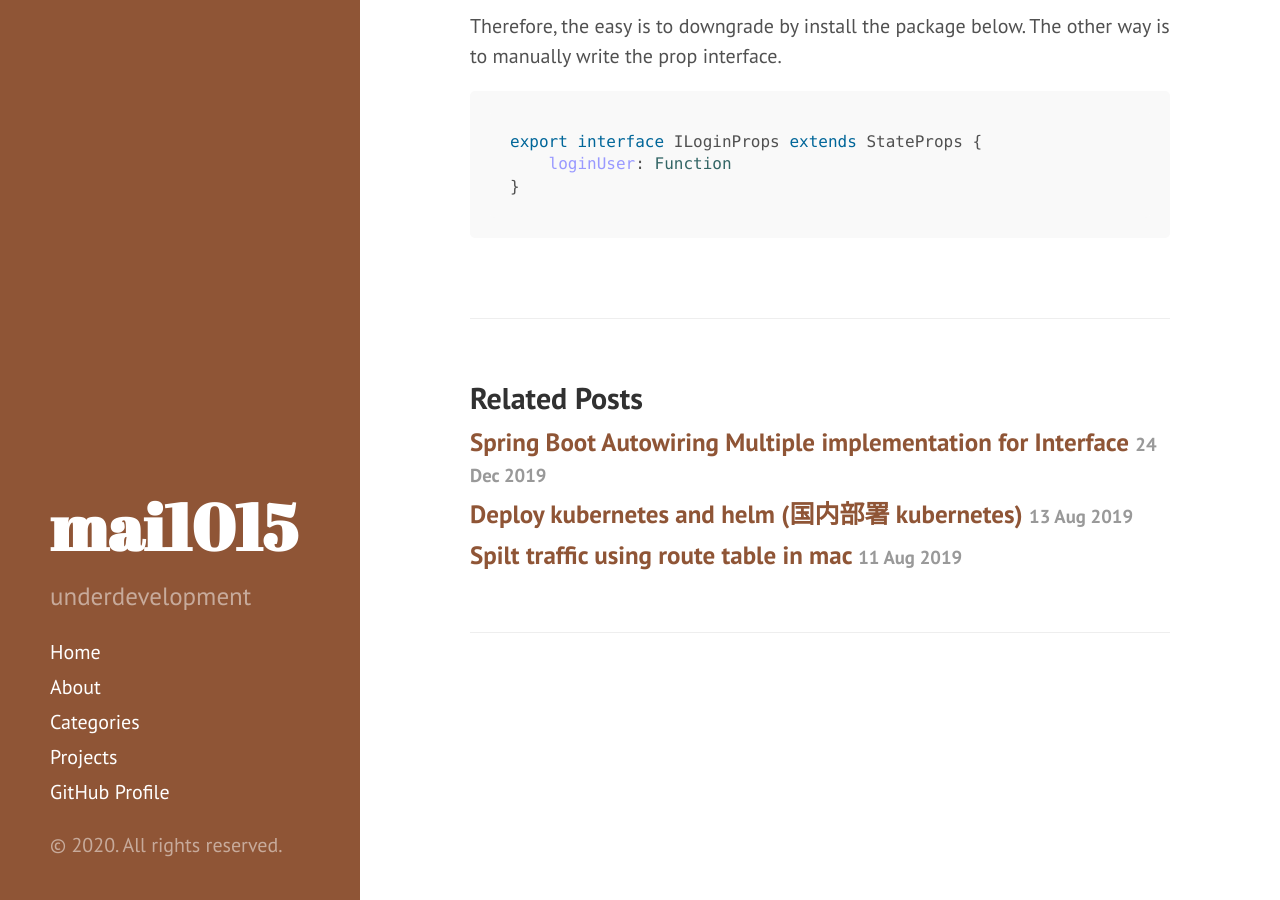
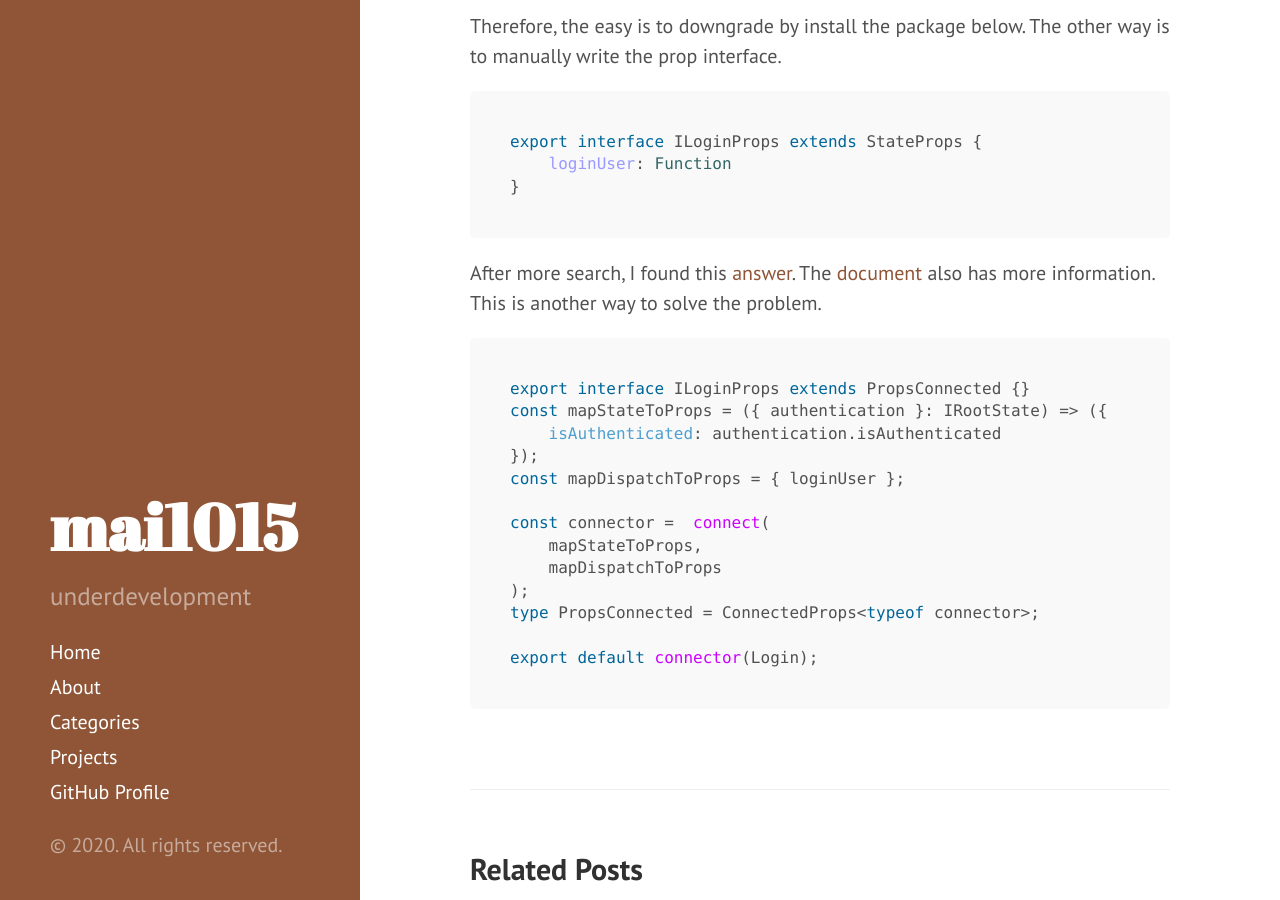
Before and after one commit to mai1015/mai1015.github.io, a Jekyll site: the page built from _posts/2020-05-05-react-redux-ts2345.md, in a window 1280 px wide and 900 px high, scrolled down 1347 px. Built offline with Jekyll 4.4.1, drawn with Linux system fonts in a browser that asks for light colours; comment, search, counter and statistics services are not loaded.

Commit message:
add method

````diff
--- a/_posts/2020-05-05-react-redux-ts2345.md
+++ b/_posts/2020-05-05-react-redux-ts2345.md
@@ -51,3 +51,21 @@ export interface ILoginProps extends StateProps {
     loginUser: Function
 }
 ```
+
+After more search, I found this [answer](https://stackoverflow.com/questions/58939260/incompatible-props-void-not-assignable-to-thunkaction). The [document](https://react-redux.js.org/using-react-redux/static-typing#typing-the-connect-higher-order-component) also has more information.
+This is another way to solve the problem.
+```ts
+export interface ILoginProps extends PropsConnected {}
+const mapStateToProps = ({ authentication }: IRootState) => ({
+    isAuthenticated: authentication.isAuthenticated
+});
+const mapDispatchToProps = { loginUser };
+
+const connector =  connect(
+    mapStateToProps,
+    mapDispatchToProps
+);
+type PropsConnected = ConnectedProps<typeof connector>;
+
+export default connector(Login);
+```
````
